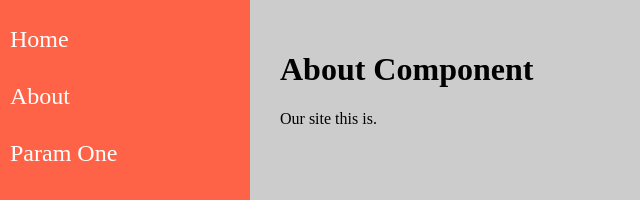
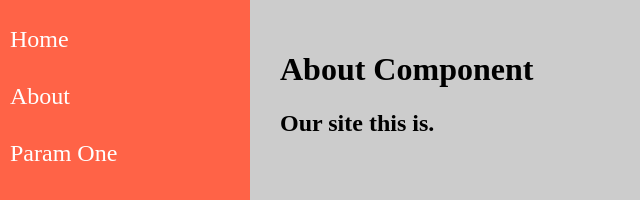
Before and after one commit to alexandresoueu/hookinhos, a React (Create React App) app in the folder navigation/: page /about in a window 1280 px wide. Shown: the top 200 px of the page, without its empty margins (0-640 px from the left). Built offline with nearby package versions, Linux system fonts and the light colour scheme.

Commit message:
change tag

```diff
--- a/navigation/src/views/examples/About.jsx
+++ b/navigation/src/views/examples/About.jsx
@@ -3,7 +3,7 @@ import React from 'react'
 const About = props => (
   <div className="About">
     <h1>About Component</h1>
-    <p>Our site this is.</p>
+    <h2>Our site this is.</h2>
   </div>
 )
 
```
